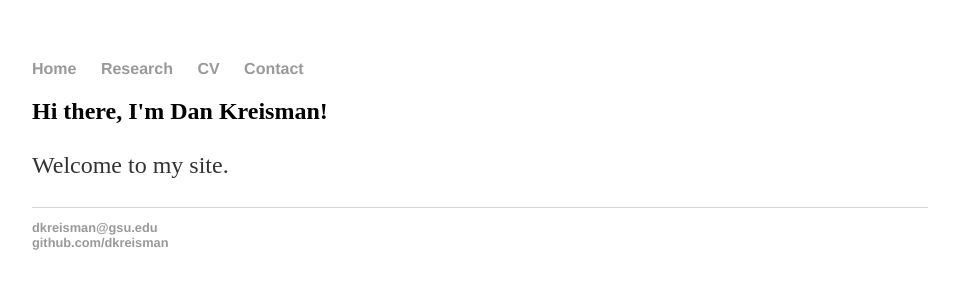
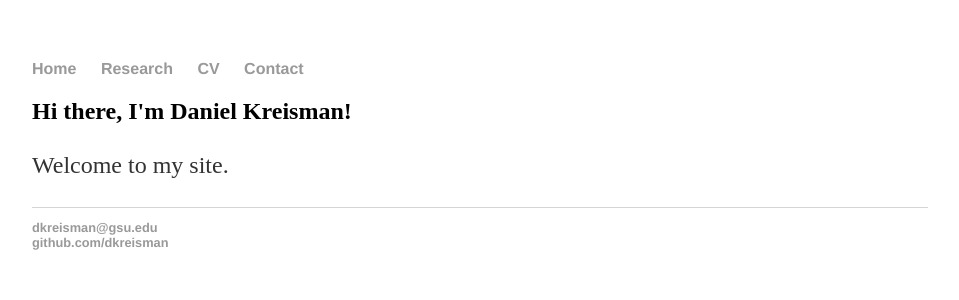
Before and after one commit to dkreisman/dkreisman.github.io, a Jekyll site: the page built from index.html, in a window 1280 px wide. Shown: the top 300 px of the page, without its empty margins (160-1119 px from the left). Built offline with Jekyll 4.4.1, drawn with Linux system fonts in a browser that asks for light colours.

Commit message:
Update index.html

```diff
--- a/index.html
+++ b/index.html
@@ -3,7 +3,7 @@ layout: default
 title: Daniel Kreisman
 ---
 <div class="blurb">
-	<h2>Hi there, I'm Dan Kreisman!</h2>
+	<h2>Hi there, I'm Daniel Kreisman!</h2>
 	<p>Welcome to my site.</p>
 </div>
 <!-- /.blurb -->
```
